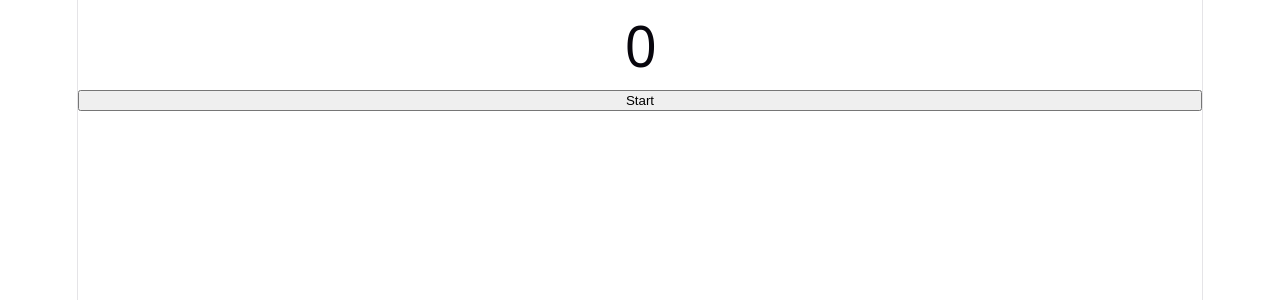
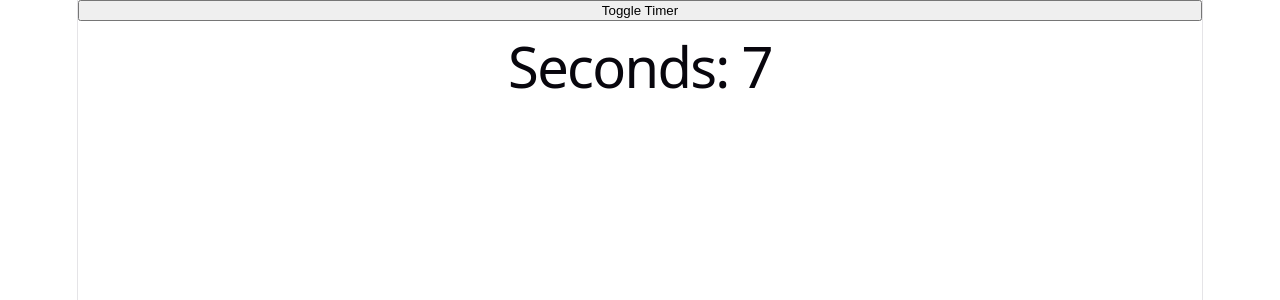
Before and after one commit to RameshRaveendran/reactc, a React (Vite) app: page / in a window 1280 px wide. Shown: the top 300 px of the page. Built offline with nearby package versions, Linux system fonts and the light colour scheme.

Commit message:
app jsx updated

```diff
--- a/src/App.jsx
+++ b/src/App.jsx
@@ -1,22 +1,23 @@
-import { useState  } from "react";
+import { useState } from "react";
+import Timer from "./Timer";
 
 function App() {
-  const [count, setCount] = useState(0);
-
-  function startTimer() {
-    setInterval(() => {
-      setCount(prev => prev + 1);
-    }, 1000);
-  }
-
+  const [showTimer, setShowTimer] =
+    useState(true);
 
   return (
     <>
-      <h1>{count}</h1>
+      <button
+        onClick={() =>
+          setShowTimer(
+            !showTimer
+          )
+        }
+      >
+        Toggle Timer
+      </button>
 
-      <button onClick={startTimer}>
-        Start
-      </button>
+      {showTimer && <Timer />}
     </>
   );
 }
```
